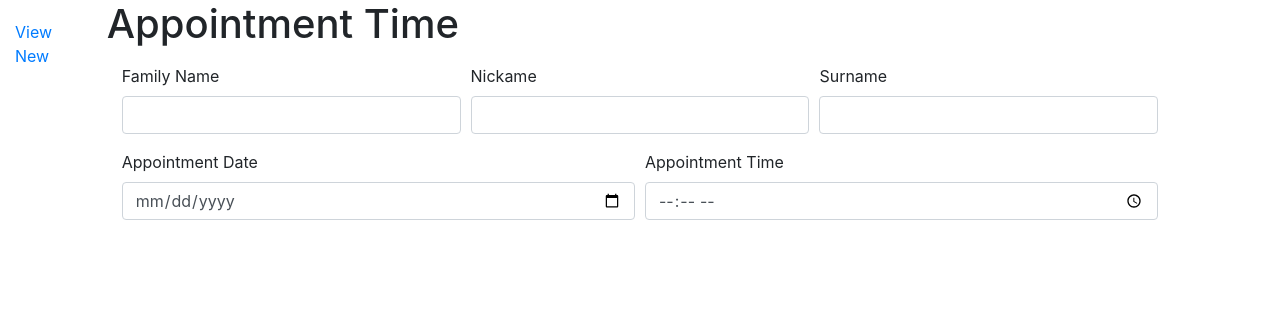
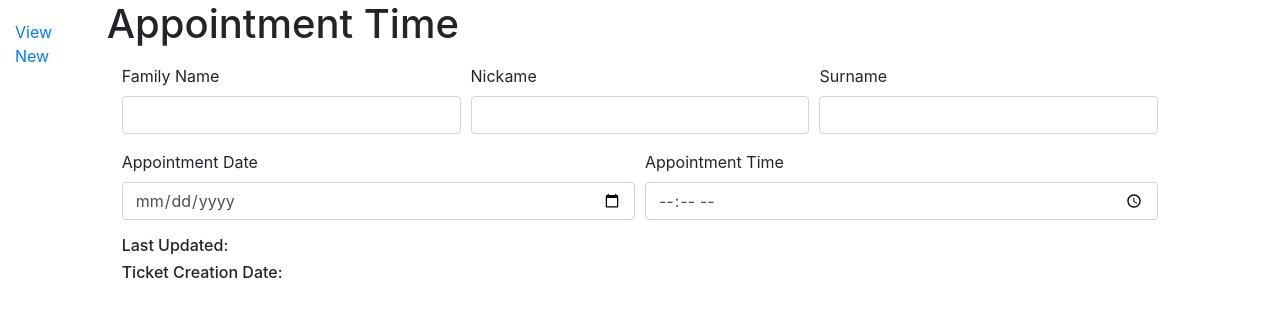
Before and after one commit to bengkel-linux/django-stuff, a Django app: template hospitalmgmt/appointment/templates/detail.html in a window 1280 px wide. Shown: the top 317 px of the page. Run offline with Django 3.2, Linux system fonts and the light colour scheme; the template is opened without the code that fills it, so the values that code supplies are empty; some libraries are stand-ins or nearby versions.

Commit message:
added the last update display

```diff
--- a/hospitalmgmt/appointment/templates/all.html
+++ b/hospitalmgmt/appointment/templates/all.html
@@ -23,7 +23,7 @@
                 <th scope="row"><a href="{{ app.get_absolute_url }}">{{ app.id }}</a></th>
                 <td>{{ app.familieName|title }}</td>
                 <td>{{ app.surName|default_if_none:""|title }}</td>
-                <td>{{ app.appointmentDate|date:"Y-m-d, H:i I" }}</td>
+                <td>{{ app.appointmentDate|date:"Y-m-d, H:i" }}</td>
                 <td>{{ app.nextRoom|default_if_none:"-" }}</td>
                 <td>{{ app.get_status_display }}</td>
             </tr>
--- a/hospitalmgmt/appointment/templates/detail.html
+++ b/hospitalmgmt/appointment/templates/detail.html
@@ -46,4 +46,24 @@
         </form>
     </div>
 </div>
+<div class="row">
+    <div class="container-fluid">
+        <div class="row">
+            <div class="col-sm-3">
+                <h6>Last Updated:</h6>
+            </div>
+            <div class="col-sm-9">
+                {{ appointment.lastUpdatedDate|date:"Y-m-d, H:i" }}
+            </div>
+        </div>
+        <div class="row">
+            <div class="col-sm-3">
+                <h6>Ticket Creation Date:</h6>
+            </div>
+            <div class="col-sm-9">
+                {{ appointment.creationDate|date:"Y-m-d, H:i" }}
+            </div>
+        </div>
+    </div>
+</div>
 {% endblock %}
```
